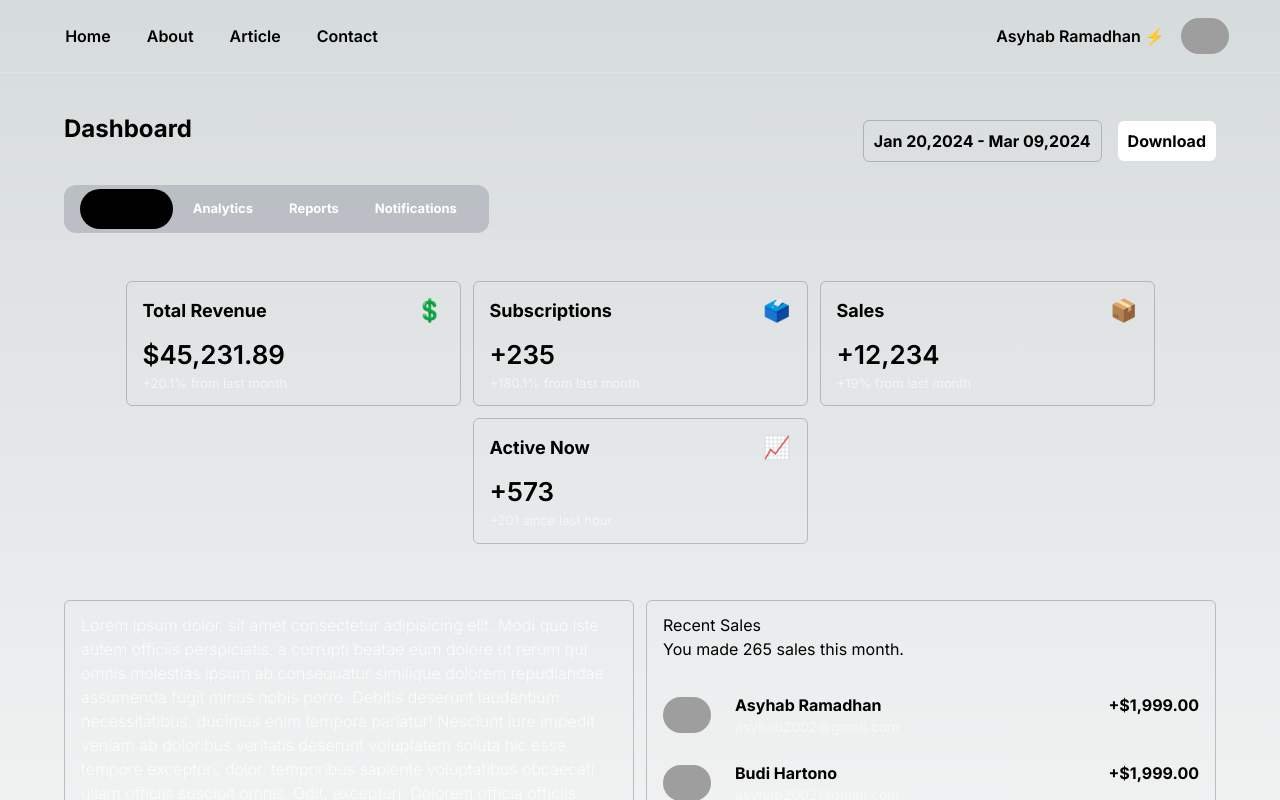
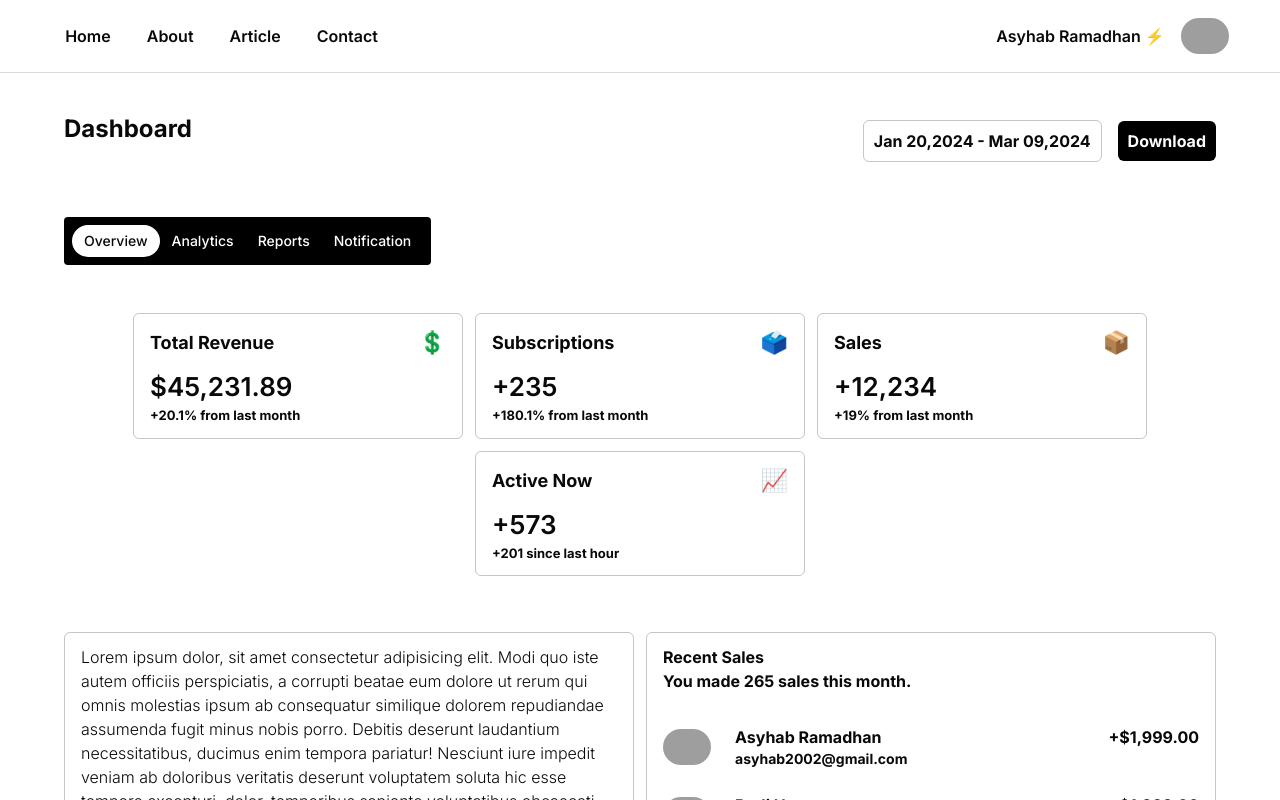
Before and after one commit to Adhanslv/Dashboard-Design, a Next.js app: page / in a window 1280 px wide. Shown: the top 800 px of the page. Built offline with nearby package versions, Linux system fonts and the light colour scheme; grey boxes are pictures that could not be loaded.

Commit message:
Add component

```diff
--- a/src/app/Card/cardAnalytics.jsx
+++ b/src/app/Card/cardAnalytics.jsx
@@ -39,9 +39,9 @@ const CardAnalytics = () => {
 		},
 	];
 	return (
-		<div className="grid grid-cols-2 px-[5vw] mt-14 gap-x-3 gap-y-4">
+		<div className="grid grid-cols-2 mt-14 gap-x-3 gap-y-4">
 			<div className="flex col-span-2 px-4 py-3 border rounded-md md:col-span-1 border-gray-500/40 ">
-				<div className="font-light text-white/80">
+				<div className="font-light ">
 					Lorem ipsum dolor, sit amet consectetur adipisicing elit. Modi quo
 					iste autem officiis perspiciatis, a corrupti beatae eum dolore ut
 					rerum qui omnis molestias ipsum ab consequatur similique dolorem
@@ -82,10 +82,10 @@ const CardAnalytics = () => {
 									/>
 									<div>
 										<h1 className="font-bold ">{data.title}</h1>
-										<p className="text-sm text-white/50">{data.gmail}</p>
+										<p className="text-sm text">{data.gmail}</p>
 									</div>
 								</div>
-								<div className="font-bold">{data.amount}</div>
+								<div className="font-bold ">{data.amount}</div>
 							</div>
 						);
 					})}
--- a/src/app/Card/cardContent.jsx
+++ b/src/app/Card/cardContent.jsx
@@ -27,11 +27,11 @@ const CardContent = () => {
 		},
 	];
 	return (
-		<div className="flex flex-wrap items-center justify-center gap-3 px-5 mt-12 md:justify-center">
+		<div className="flex flex-wrap justify-center gap-3 mt-12 ">
 			{itemList.map((data, index) => {
 				return (
 					<div
-						className="w-[335px]  px-4 py-3 border rounded-md border-gray-500/40"
+						className="w-[335px]  px-4 py-3 border rounded-md border-gray-500/40 lg:w-[330px] md:w-[340px]  "
 						key={index}
 					>
 						<div className="flex items-center justify-between mb-2 ">
@@ -39,7 +39,7 @@ const CardContent = () => {
 							<span className="text-[22px]">{data.tag}</span>
 						</div>
 						<p className="text-[26px] font-semibold">{data.amount}</p>
-						<p className="text-white/60 text-[13px] ">{data.desc}</p>
+						<p className=" text-[13px] ">{data.desc}</p>
 					</div>
 				);
 			})}
--- a/src/app/Card/cardHead.jsx
+++ b/src/app/Card/cardHead.jsx
@@ -1,4 +1,7 @@
+import { Tabs, TabsContent, TabsList, TabsTrigger } from "@/components/ui/tabs";
 import React from "react";
+import CardContent from "./cardContent";
+import CardAnalytics from "./cardAnalytics";
 
 const CardHead = () => {
 	return (
@@ -9,23 +12,43 @@ const CardHead = () => {
 					<div className="px-2.5 py-2 border border-gray-500/40 rounded-md whitespace-nowrap">
 						Jan 20,2024 - Mar 09,2024
 					</div>
-					<button className="px-2.5 py-2 font-bold text-black bg-white rounded-md">
+					<button className="px-2.5 py-2 font-bold text-white bg-black rounded-md">
 						Download
 					</button>
 				</div>
 			</div>
-			<div className="flex items-center px-4 py-1 rounded-xl gap-1 bg-gray-500/30 w-fit text-[13px] cursor-pointer mt-4 whitespace-nowrap overflow-x-hidden ">
-				<h1 className="px-4 py-2.5 bg-black rounded-full">Overview</h1>
-				<h1 className="px-4 py-2.5 text-white rounded-full hover:bg-black/30">
-					Analytics
-				</h1>
-				<h1 className="px-4 py-2.5 text-white rounded-full hover:bg-black/30">
-					Reports
-				</h1>
-				<h1 className="px-4 py-2.5 text-white rounded-full hover:bg-black/30">
-					Notifications
-				</h1>
-			</div>
+			<Tabs defaultValue="Overview" className="mt-12 ">
+				<TabsList className="px-2 py-6 bg-black rounded-sm">
+					<TabsTrigger
+						className="text-white rounded-full hover:rounded-full hover:bg-white/35"
+						value="Overview"
+					>
+						Overview
+					</TabsTrigger>
+					<TabsTrigger
+						className="text-white rounded-full hover:rounded-full hover:bg-white/35"
+						value="Analytics"
+					>
+						Analytics
+					</TabsTrigger>
+					<TabsTrigger
+						className="text-white rounded-full hover:rounded-full hover:bg-white/35"
+						value="Reports"
+					>
+						Reports
+					</TabsTrigger>
+					<TabsTrigger
+						className="text-white rounded-full hover:rounded-full hover:bg-white/35"
+						value="Notification"
+					>
+						Notification
+					</TabsTrigger>
+				</TabsList>
+				<TabsContent value="Overview">
+					<CardContent />
+					<CardAnalytics />
+				</TabsContent>
+			</Tabs>
 		</div>
 	);
 };
--- a/src/app/Navbar/navbar.jsx
+++ b/src/app/Navbar/navbar.jsx
@@ -2,7 +2,7 @@ import React from "react";
 
 const Navbar = () => {
 	return (
-		<nav className="flex justify-between px-[4vw] py-4 border-b border-white/15">
+		<nav className="flex justify-between px-[4vw] py-4 border-b border-black/15">
 			<ul className="flex justify-between gap-2 ">
 				<li className="px-3.5 py-2 font-semibold cursor-pointer">
 					<a href="/">Home</a>
--- a/src/app/globals.css
+++ b/src/app/globals.css
@@ -2,32 +2,75 @@
 @tailwind components;
 @tailwind utilities;
 
-:root {
-	--foreground-rgb: 0, 0, 0;
-	--background-start-rgb: 214, 219, 220;
-	--background-end-rgb: 255, 255, 255;
-}
+@layer base {
+	:root {
+		--background: 0 0% 100%;
+		--foreground: 240 10% 3.9%;
 
-@media (prefers-color-scheme: dark) {
-	:root {
-		--foreground-rgb: 255, 255, 255;
-		--background-start-rgb: 0, 0, 0;
-		--background-end-rgb: 0, 0, 0;
+		--card: 0 0% 100%;
+		--card-foreground: 240 10% 3.9%;
+
+		--popover: 0 0% 100%;
+		--popover-foreground: 240 10% 3.9%;
+
+		--primary: 240 5.9% 10%;
+		--primary-foreground: 0 0% 98%;
+
+		--secondary: 240 4.8% 95.9%;
+		--secondary-foreground: 240 5.9% 10%;
+
+		--muted: 240 4.8% 95.9%;
+		--muted-foreground: 240 3.8% 46.1%;
+
+		--accent: 240 4.8% 95.9%;
+		--accent-foreground: 240 5.9% 10%;
+
+		--destructive: 0 84.2% 60.2%;
+		--destructive-foreground: 0 0% 98%;
+
+		--border: 240 5.9% 90%;
+		--input: 240 5.9% 90%;
+		--ring: 240 10% 3.9%;
+
+		--radius: 0.5rem;
+	}
+
+	.dark {
+		--background: 240 10% 3.9%;
+		--foreground: 0 0% 98%;
+
+		--card: 240 10% 3.9%;
+		--card-foreground: 0 0% 98%;
+
+		--popover: 240 10% 3.9%;
+		--popover-foreground: 0 0% 98%;
+
+		--primary: 0 0% 98%;
+		--primary-foreground: 240 5.9% 10%;
+
+		--secondary: 240 3.7% 15.9%;
+		--secondary-foreground: 0 0% 98%;
+
+		--muted: 240 3.7% 15.9%;
+		--muted-foreground: 240 5% 64.9%;
+
+		--accent: 240 3.7% 15.9%;
+		--accent-foreground: 0 0% 98%;
+
+		--destructive: 0 62.8% 30.6%;
+		--destructive-foreground: 0 0% 98%;
+
+		--border: 240 3.7% 15.9%;
+		--input: 240 3.7% 15.9%;
+		--ring: 240 4.9% 83.9%;
 	}
 }
 
-body {
-	color: rgb(var(--foreground-rgb));
-	background: linear-gradient(
-			to bottom,
-			transparent,
-			rgb(var(--background-end-rgb))
-		)
-		rgb(var(--background-start-rgb));
-}
-
-@layer utilities {
-	.text-balance {
-		text-wrap: balance;
+@layer base {
+	* {
+		@apply border-border;
+	}
+	body {
+		@apply bg-background text-foreground;
 	}
 }
--- a/src/app/page.js
+++ b/src/app/page.js
@@ -1,15 +1,12 @@
-import CardAnalytics from "./Card/cardAnalytics";
+// import CardAnalytics from "./Card/cardAnalytics";
 import CardContent from "./Card/cardContent";
 import CardHead from "./Card/cardHead";
-import Footer from "./Footer";
-import Navbar from "./Navbar/navbar";
 
 export default function Home() {
 	return (
 		<div>
 			<CardHead />
-			<CardContent />
-			<CardAnalytics />
+			{/* <CardAnalytics /> */}
 		</div>
 	);
 }
--- /dev/null
+++ b/src/components/ui/tabs.jsx
@@ -0,0 +1,43 @@
+"use client"
+
+import * as React from "react"
+import * as TabsPrimitive from "@radix-ui/react-tabs"
+
+import { cn } from "@/lib/utils"
+
+const Tabs = TabsPrimitive.Root
+
+const TabsList = React.forwardRef(({ className, ...props }, ref) => (
+  <TabsPrimitive.List
+    ref={ref}
+    className={cn(
+      "inline-flex h-10 items-center justify-center rounded-md bg-muted p-1 text-muted-foreground",
+      className
+    )}
+    {...props} />
+))
+TabsList.displayName = TabsPrimitive.List.displayName
+
+const TabsTrigger = React.forwardRef(({ className, ...props }, ref) => (
+  <TabsPrimitive.Trigger
+    ref={ref}
+    className={cn(
+      "inline-flex items-center justify-center whitespace-nowrap rounded-sm px-3 py-1.5 text-sm font-medium ring-offset-background transition-all focus-visible:outline-none focus-visible:ring-2 focus-visible:ring-ring focus-visible:ring-offset-2 disabled:pointer-events-none disabled:opacity-50 data-[state=active]:bg-background data-[state=active]:text-foreground data-[state=active]:shadow-sm",
+      className
+    )}
+    {...props} />
+))
+TabsTrigger.displayName = TabsPrimitive.Trigger.displayName
+
+const TabsContent = React.forwardRef(({ className, ...props }, ref) => (
+  <TabsPrimitive.Content
+    ref={ref}
+    className={cn(
+      "mt-2 ring-offset-background focus-visible:outline-none focus-visible:ring-2 focus-visible:ring-ring focus-visible:ring-offset-2",
+      className
+    )}
+    {...props} />
+))
+TabsContent.displayName = TabsPrimitive.Content.displayName
+
+export { Tabs, TabsList, TabsTrigger, TabsContent }
--- /dev/null
+++ b/src/lib/utils.js
@@ -0,0 +1,6 @@
+import { clsx } from "clsx"
+import { twMerge } from "tailwind-merge"
+
+export function cn(...inputs) {
+  return twMerge(clsx(inputs))
+}
--- a/tailwind.config.js
+++ b/tailwind.config.js
@@ -1,18 +1,77 @@
 /** @type {import('tailwindcss').Config} */
 module.exports = {
+  darkMode: ["class"],
   content: [
-    "./src/pages/**/*.{js,ts,jsx,tsx,mdx}",
-    "./src/components/**/*.{js,ts,jsx,tsx,mdx}",
-    "./src/app/**/*.{js,ts,jsx,tsx,mdx}",
+    './pages/**/*.{js,jsx}',
+    './components/**/*.{js,jsx}',
+    './app/**/*.{js,jsx}',
+    './src/**/*.{js,jsx}',
   ],
+  prefix: "",
   theme: {
+    container: {
+      center: true,
+      padding: "2rem",
+      screens: {
+        "2xl": "1400px",
+      },
+    },
     extend: {
-      backgroundImage: {
-        "gradient-radial": "radial-gradient(var(--tw-gradient-stops))",
-        "gradient-conic":
-          "conic-gradient(from 180deg at 50% 50%, var(--tw-gradient-stops))",
+      colors: {
+        border: "hsl(var(--border))",
+        input: "hsl(var(--input))",
+        ring: "hsl(var(--ring))",
+        background: "hsl(var(--background))",
+        foreground: "hsl(var(--foreground))",
+        primary: {
+          DEFAULT: "hsl(var(--primary))",
+          foreground: "hsl(var(--primary-foreground))",
+        },
+        secondary: {
+          DEFAULT: "hsl(var(--secondary))",
+          foreground: "hsl(var(--secondary-foreground))",
+        },
+        destructive: {
+          DEFAULT: "hsl(var(--destructive))",
+          foreground: "hsl(var(--destructive-foreground))",
+        },
+        muted: {
+          DEFAULT: "hsl(var(--muted))",
+          foreground: "hsl(var(--muted-foreground))",
+        },
+        accent: {
+          DEFAULT: "hsl(var(--accent))",
+          foreground: "hsl(var(--accent-foreground))",
+        },
+        popover: {
+          DEFAULT: "hsl(var(--popover))",
+          foreground: "hsl(var(--popover-foreground))",
+        },
+        card: {
+          DEFAULT: "hsl(var(--card))",
+          foreground: "hsl(var(--card-foreground))",
+        },
+      },
+      borderRadius: {
+        lg: "var(--radius)",
+        md: "calc(var(--radius) - 2px)",
+        sm: "calc(var(--radius) - 4px)",
+      },
+      keyframes: {
+        "accordion-down": {
+          from: { height: "0" },
+          to: { height: "var(--radix-accordion-content-height)" },
+        },
+        "accordion-up": {
+          from: { height: "var(--radix-accordion-content-height)" },
+          to: { height: "0" },
+        },
+      },
+      animation: {
+        "accordion-down": "accordion-down 0.2s ease-out",
+        "accordion-up": "accordion-up 0.2s ease-out",
       },
     },
   },
-  plugins: [],
-};
+  plugins: [require("tailwindcss-animate")],
+}
```
Also changed, not shown: package.json (+7 -1 lines), components.json (added), 2 other files (tests, documents, lock files or other folders).
